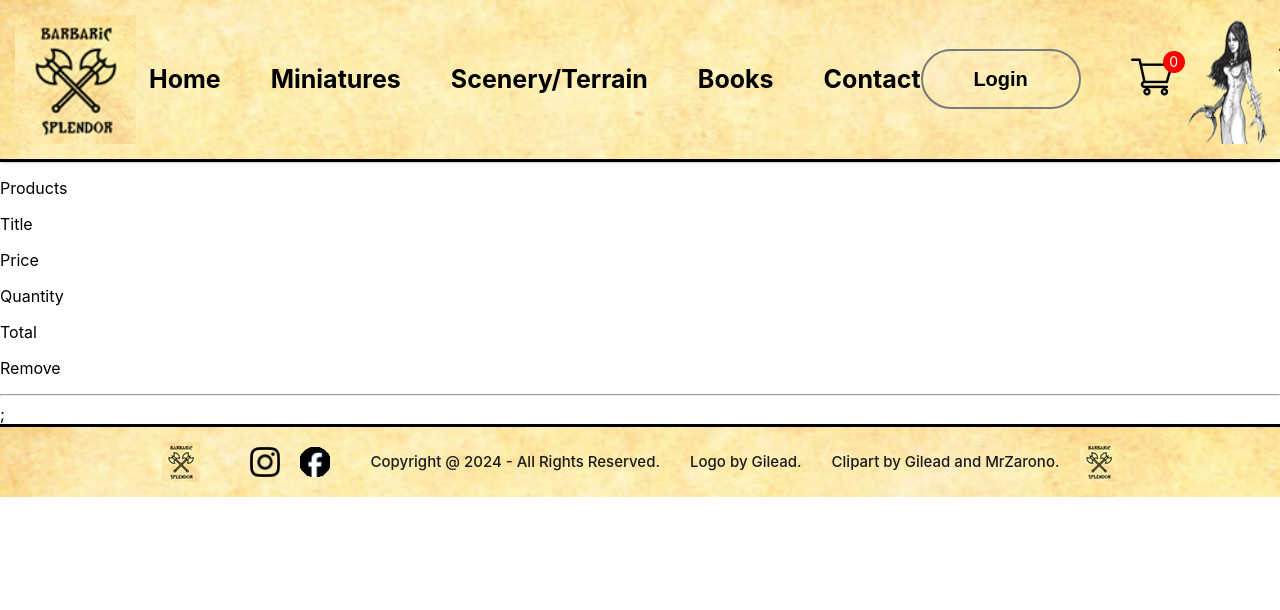
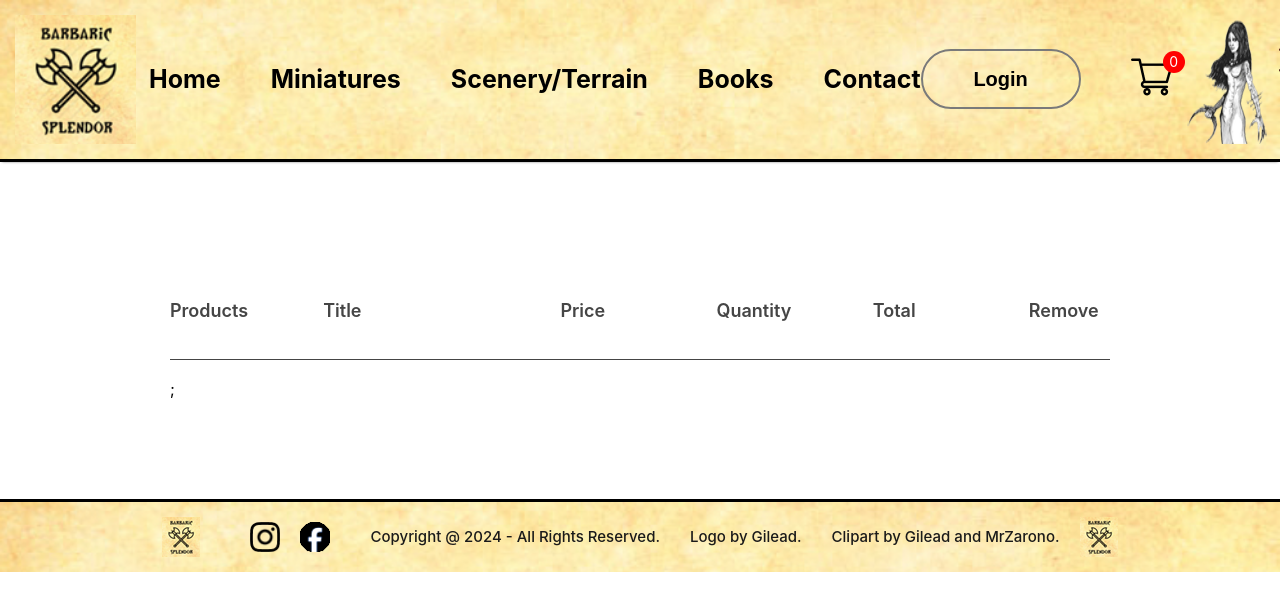
Before and after one commit to kevd82/BarbaricSplendorStore, a React (Create React App) app in the folder frontend/: page /cart in a window 1280 px wide. Shown: the top 610 px of the page. Built offline with nearby package versions, Linux system fonts and the light colour scheme.

Commit message:
cart css work

```diff
--- a/frontend/src/Components/CartItems/CartItems.css
+++ b/frontend/src/Components/CartItems/CartItems.css
@@ -1,3 +1,26 @@
+.cartitems {
+    margin: 100px 170px;
+}
+
+.cartitems hr {
+    height: 3px;
+    border: 0;
+}
+
+.cartitems-format-main {
+    display: grid;
+    grid-template-columns: .5fr 2fr 1fr 1fr 1fr 1fr;
+    align-items: center;
+    gap: 75px;
+    padding: 20px 0px;
+    color: #454545;
+    font-size: 18px;
+    font-weight: 600;
+    border-bottom: 1px solid #454545;
+}
+
+
+
 .cartitems-quantity {
     background-image: url("../Assets/Faeded.jpg");
     background-size: cover;
--- a/frontend/src/Components/CartItems/CartItems.js
+++ b/frontend/src/Components/CartItems/CartItems.js
@@ -22,7 +22,7 @@ const CartItems = () => {
                 if(cartItems[e.id]>0)
                 {
                     return <div>
-                        <div className="cartitems-format">
+                        <div className="cartitems-format cartitems-format-main">
                             <img src={e.image} alt="" className="carticon-product-icon"/>
                             <p>{e.name}</p>
                             <p>${e.price}</p>
```
Also changed, not shown: 1 other file (tests, documents, lock files or other folders).
